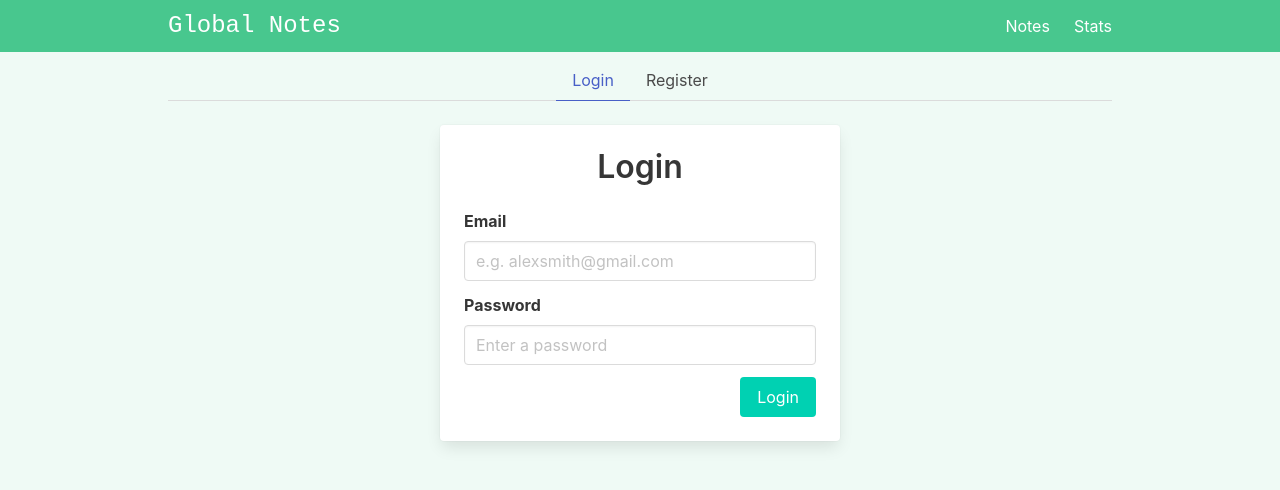
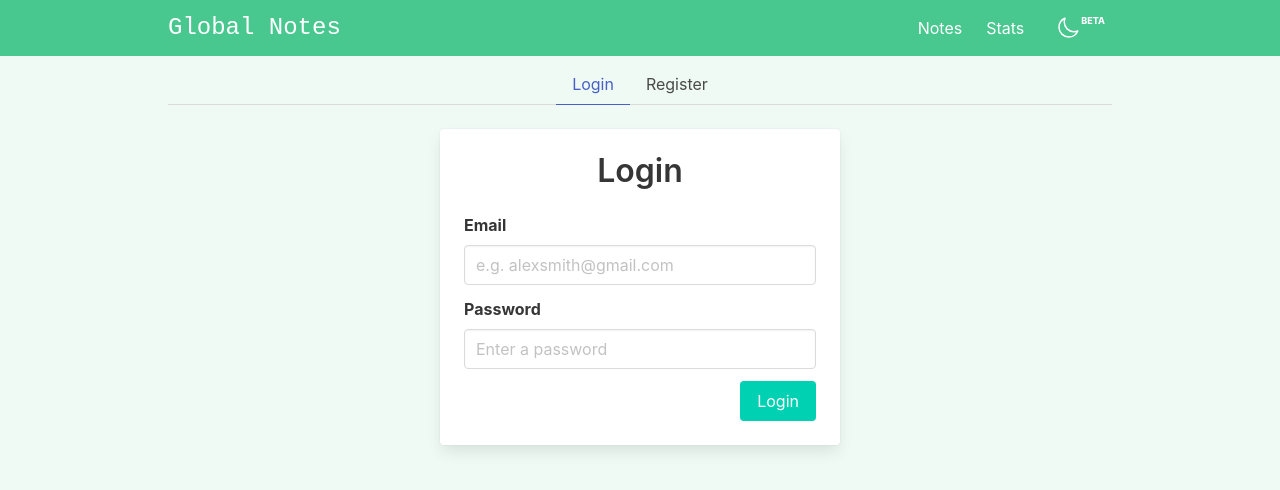
Before and after one commit to sep-narola/vue-composition-api-global-notes, a Vue app: page /#/auth in a window 1280 px wide. Shown: the top 490 px of the page. Built offline with nearby package versions, Linux system fonts and the light colour scheme; no server answers.

Commit message:
- Added toastr notification - Added dark mode (beta)

```diff
--- a/package.json
+++ b/package.json
@@ -9,12 +9,14 @@
     "preview": "vite preview"
   },
   "dependencies": {
+    "@heroicons/vue": "^2.1.1",
     "@vueuse/core": "^10.7.2",
     "bulma": "^0.9.4",
     "firebase": "^10.8.0",
     "pinia": "^2.1.7",
     "vue": "^3.4.15",
-    "vue-router": "^4.2.5"
+    "vue-router": "^4.2.5",
+    "vue3-toastify": "^0.2.1"
   },
   "devDependencies": {
     "@vitejs/plugin-vue": "^5.0.3",
--- /dev/null
+++ b/src/components/DycIcon.vue
@@ -0,0 +1,28 @@
+<template>
+  <component
+    v-if="name"
+    :is="type == 'outline' ? outlines[name] : solids[name]"
+    :style="{ ...props.style }"
+  >
+    Loading icon...
+  </component>
+</template>
+
+<script setup>
+/*
+  imports
+*/
+import { defineProps } from "vue";
+import * as solids from "@heroicons/vue/24/solid";
+import * as outlines from "@heroicons/vue/24/outline";
+
+/*
+  props
+*/
+const props = defineProps({
+  name: { type: String, required: true },
+  type: { type: String, validator: (v) => v == "solid" || v == "outline" },
+});
+</script>
+
+<style scoped></style>
--- a/src/components/Layout/NavBar.vue
+++ b/src/components/Layout/NavBar.vue
@@ -55,6 +55,19 @@
           >
             Stats
           </RouterLink>
+          <div class="navbar-item">
+            <button
+              class="button is-success is-ghost is-beta"
+              @click="storeTheme.toggleMode"
+            >
+              <span class="icon is-small">
+                <DycIcon
+                  :name="storeTheme.isDarkModeEnabled ? 'SunIcon' : 'MoonIcon'"
+                  type="outline"
+                />
+              </span>
+            </button>
+          </div>
         </div>
       </div>
     </div>
@@ -69,12 +82,14 @@
 import { ref } from "vue";
 import { onClickOutside } from "@vueuse/core";
 import { useStoreAuth } from "@/stores/storeAuth";
+import { useStoreTheme } from "@/stores/storeTheme";
 
 /*
     store
 */
 
 const storeAuth = useStoreAuth();
+const storeTheme = useStoreTheme();
 
 /*
     mobile nav
@@ -115,4 +130,14 @@ const logout = () => {
     width: 100%;
   }
 }
+
+.is-beta:after {
+  content: "BETA";
+  font-size: 9px;
+  font-weight: 800;
+  vertical-align: top;
+  position: relative;
+  top: -7px;
+  left: 10px;
+}
 </style>
--- a/src/main.js
+++ b/src/main.js
@@ -1,13 +1,21 @@
 import "./assets/main.css";
+import "vue3-toastify/dist/index.css";
 
 import { createApp, markRaw } from "vue";
 import { createPinia } from "pinia";
 import router from "@/router";
 import App from "./App.vue";
+import DycIcon from "@/components/DycIcon.vue";
+import Vue3Toastify from "vue3-toastify";
 
 const pinia = createPinia();
 pinia.use(({ store }) => {
   store.router = markRaw(router);
 });
 
-createApp(App).use(pinia).use(router).mount("#app");
+createApp(App)
+  .use(pinia)
+  .use(router)
+  .use(Vue3Toastify)
+  .component("DycIcon", DycIcon)
+  .mount("#app");
--- a/src/stores/storeAuth.js
+++ b/src/stores/storeAuth.js
@@ -7,6 +7,7 @@ import {
 } from "firebase/auth";
 import { auth } from "@/js/firebase";
 import { useStoreNotes } from "@/stores/storeNotes";
+import { toastr } from "@/use/useToastr";
 
 export const useStoreAuth = defineStore("storeAuth", {
   state: () => {
@@ -52,12 +53,18 @@ export const useStoreAuth = defineStore("storeAuth", {
         .then((userCredential) => {
           // Signed up
           const user = userCredential.user;
+          toastr("User registered successfully!", { type: "success" });
           this.authLoaded = true;
         })
         .catch((error) => {
           const errorCode = error.code;
           const errorMessage = error.message;
-          console.log("register error =>", errorMessage);
+          toastr(
+            errorMessage
+              ? `${errorCode} - ${errorMessage}`
+              : "Something went wrong while registering user!",
+            { type: "error" }
+          );
           this.authLoaded = true;
         });
     },
@@ -73,7 +80,12 @@ export const useStoreAuth = defineStore("storeAuth", {
         .catch((error) => {
           const errorCode = error.code;
           const errorMessage = error.message;
-          console.log("login error =>", errorMessage);
+          toastr(
+            errorMessage
+              ? `${errorCode} - ${errorMessage}`
+              : "Something went wrong, please try again later!",
+            { type: "error" }
+          );
           this.authLoaded = true;
         });
     },
@@ -87,7 +99,14 @@ export const useStoreAuth = defineStore("storeAuth", {
         })
         .catch((error) => {
           // An error happened.
-          console.log("logout error =>", error);
+          const errorCode = error.code;
+          const errorMessage = error.message;
+          toastr(
+            errorMessage
+              ? `${errorCode} - ${errorMessage}`
+              : "Something went wrong while logging out the user!",
+            { type: "error" }
+          );
           this.authLoaded = true;
         });
     },
--- a/src/stores/storeNotes.js
+++ b/src/stores/storeNotes.js
@@ -11,6 +11,8 @@ import {
 } from "firebase/firestore";
 import { db } from "@/js/firebase";
 import { useStoreAuth } from "@/stores/storeAuth";
+import { toastr } from "@/use/useToastr";
+import { toast } from "vue3-toastify";
 
 let notesCollectionRef;
 let notesCollectionQuery;
@@ -64,7 +66,14 @@ export const useStoreNotes = defineStore("storeNotes", {
         },
         (error) => {
           this.notesLoaded = true;
-          console.log("notes error", error.message);
+          const errorCode = error.code;
+          const errorMessage = error.message;
+          toastr(
+            errorMessage
+              ? `${errorCode} - ${errorMessage}`
+              : "Something went wrong while fetching the notes!",
+            { type: "error", autoClose: 2000 }
+          );
         }
       );
     },
@@ -73,19 +82,54 @@ export const useStoreNotes = defineStore("storeNotes", {
       let currentDate = new Date().getTime(),
         date = currentDate.toString();
 
-      await addDoc(notesCollectionRef, {
+      addDoc(notesCollectionRef, {
         content: newNoteContent,
         date,
+      }).catch((error) => {
+        const errorCode = error.code;
+        const errorMessage = error.message;
+        toastr(
+          errorMessage
+            ? `${errorCode} - ${errorMessage}`
+            : "Something went wrong while adding the note!",
+          { type: "error", autoClose: 2000 }
+        );
       });
     },
 
     async deleteNote(idToDelete) {
-      await deleteDoc(doc(notesCollectionRef, idToDelete));
+      deleteDoc(doc(notesCollectionRef, idToDelete))
+        .then(() => {
+          toastr("Successfully deleted the note!", {
+            type: "warning",
+            transition: "slide",
+            autoClose: 2000,
+          });
+        })
+        .catch((error) => {
+          const errorCode = error.code;
+          const errorMessage = error.message;
+          toastr(
+            errorMessage
+              ? `${errorCode} - ${errorMessage}`
+              : "Something went wrong while deleting the note!",
+            { type: "error", autoClose: 2000 }
+          );
+        });
     },
 
     async updateNote(id, content) {
-      await updateDoc(doc(notesCollectionRef, id), {
+      updateDoc(doc(notesCollectionRef, id), {
         content,
+      }).catch((error) => {
+        const errorCode = error.code;
+        const errorMessage = error.message;
+        toastr(
+          errorMessage
+            ? `${errorCode} - ${errorMessage}`
+            : "Something went wrong while updating the note!",
+          { type: "error", autoClose: 2000 }
+        );
       });
     },
 
@@ -102,7 +146,9 @@ export const useStoreNotes = defineStore("storeNotes", {
     getNoteContent: (state) => {
       return (id) => state.notes.filter((note) => note.id == id)[0].content;
     },
+
     totalNotesCount: (state) => state.notes.length,
+
     totalCharactersCount: (state) =>
       state.notes.reduce(
         (characterCounts, currentNote) =>
--- /dev/null
+++ b/src/stores/storeTheme.js
@@ -0,0 +1,23 @@
+import { defineStore } from "pinia";
+
+export const useStoreTheme = defineStore("storeTheme", {
+  state: () => {
+    return { isDarkMode: false };
+  },
+  actions: {
+    toggleMode() {
+      this.isDarkMode = !this.isDarkMode;
+      const bodyEl = document.getElementsByTagName("body")[0];
+
+      if (this.isDarkMode) {
+        bodyEl.classList.add("has-background-dark");
+      } else {
+        bodyEl.classList.remove("has-background-dark");
+      }
+    },
+  },
+
+  getters: {
+    isDarkModeEnabled: (state) => state.isDarkMode,
+  },
+});
--- /dev/null
+++ b/src/use/useToastr.js
@@ -0,0 +1,10 @@
+/*
+  imports
+*/
+import { toast } from "vue3-toastify";
+
+export function toastr(message = "", { ...args }) {
+  setTimeout(() => {
+    toast(message, { ...args });
+  });
+}
```
Also changed, not shown: statics/firebase-guide.txt, 2 other files (tests, documents, lock files or other folders).
